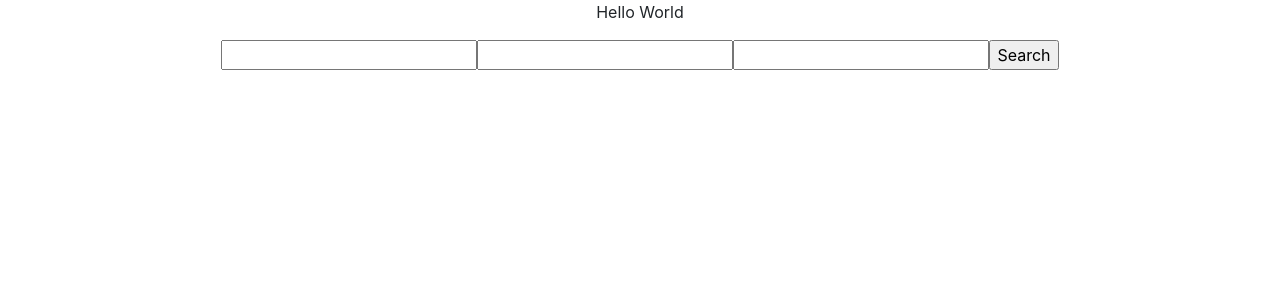
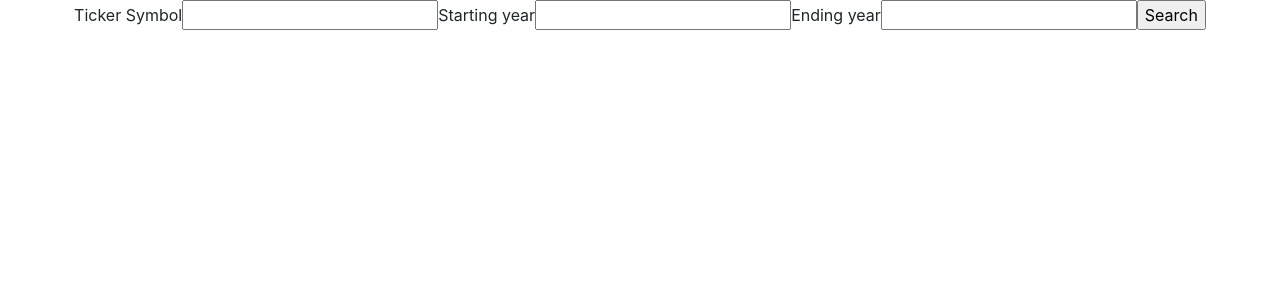
Before and after one commit to CortezFabrizio/FinConvert, a React (Create React App) app in the folder ReactService/my-app/: page / in a window 1280 px wide. Shown: the top 300 px of the page. Built offline with nearby package versions, Linux system fonts and the light colour scheme.

Commit message:
Setting states for starting and ending year, ticker value and button to fetch excel with provided inputs

```diff
--- a/ReactService/my-app/src/App.js
+++ b/ReactService/my-app/src/App.js
@@ -1,3 +1,4 @@
+
 
 import './App.css';
 import React, { useState } from 'react';
@@ -6,38 +7,64 @@ import React, { useState } from 'react';
 function App() {
 
   const [fin_data,setFin_data] = useState(null);
+  const [ticker_value,setTicker] = useState(null);
+  const [start_date,setStart] = useState(null);
+  const [end_date,setEnd] = useState(null);
 
   return (
     <div id="searcher" className="App">
-      <p>Hello World</p>
 
-      <input id='ticker' type="text"></input>
-      <input id='end_date' type="text"></input>
-      <input id='start_date' type="text"></input>
+      <label>
+        Ticker Symbol
+          <input id='ticker' type="text"></input>
+      </label>
+
+      <label>
+        Starting year
+        <input id='start_date' type="text"></input>
+      </label>
+
+      <label>
+       Ending year
+        <input id='end_date' type="text"></input>
+      </label>
 
       <input type="button" value="Search" onClick={
 
         async () => {
-          const finanicals = await get_financials();
+          const ticker_value = document.getElementById("ticker").value;
+          setTicker(ticker_value)
+          const start_date = document.getElementById("start_date").value;
+          setStart(start_date)
+          const end_date = document.getElementById("end_date").value;
+          setEnd(end_date)
+
+
+          const finanicals = await get_financials(ticker_value,start_date,end_date);
           setFin_data(finanicals);
         }
+
       } >
       </input>
 
-      {fin_data && <div id='results'> { fin_data } </div> }
+      {fin_data &&
+
+        <div id='results'>
+
+            <button type="button" className="btn btn-success"> <a className="link-light" href={'http:/FutureExternalIpHere/create-excel?ticker='+ticker_value+'&start_date='+start_date+'&end_date='+end_date }>Download Excel</a> </button>
+
+            { fin_data }
+        </div>
+      }
 
     </div>
   );
 }
 
 
-async function get_financials() {
+async function get_financials(ticker_value,start_date,end_date) {
 
-  const ticker_value = document.getElementById("ticker").value;
-  const start_date = document.getElementById("end_date").value;
-  const end_date = document.getElementById("start_date").value;
-
-  const url = new URL ('http://0.0.0.0:80/get-ticker')
+  const url = new URL ('http://FutureExternalIpHere/get-ticker')
 
   const params = {'ticker':ticker_value,'start_date':start_date,'end_date':end_date}
   url.search = new URLSearchParams(params).toString();
@@ -60,6 +87,7 @@ async function get_financials() {
     }
 
     );
+
 
 
   function renderStatementRows(statement) {
@@ -126,7 +154,7 @@ async function get_financials() {
 
   const financialTables = (
     <div className='accordion'>
-      {Object.keys(req).map((year) => renderYear(year, req))}
+      { Object.keys(req).map((year) => renderYear(year, req))}
     </div>
   );
 
```
